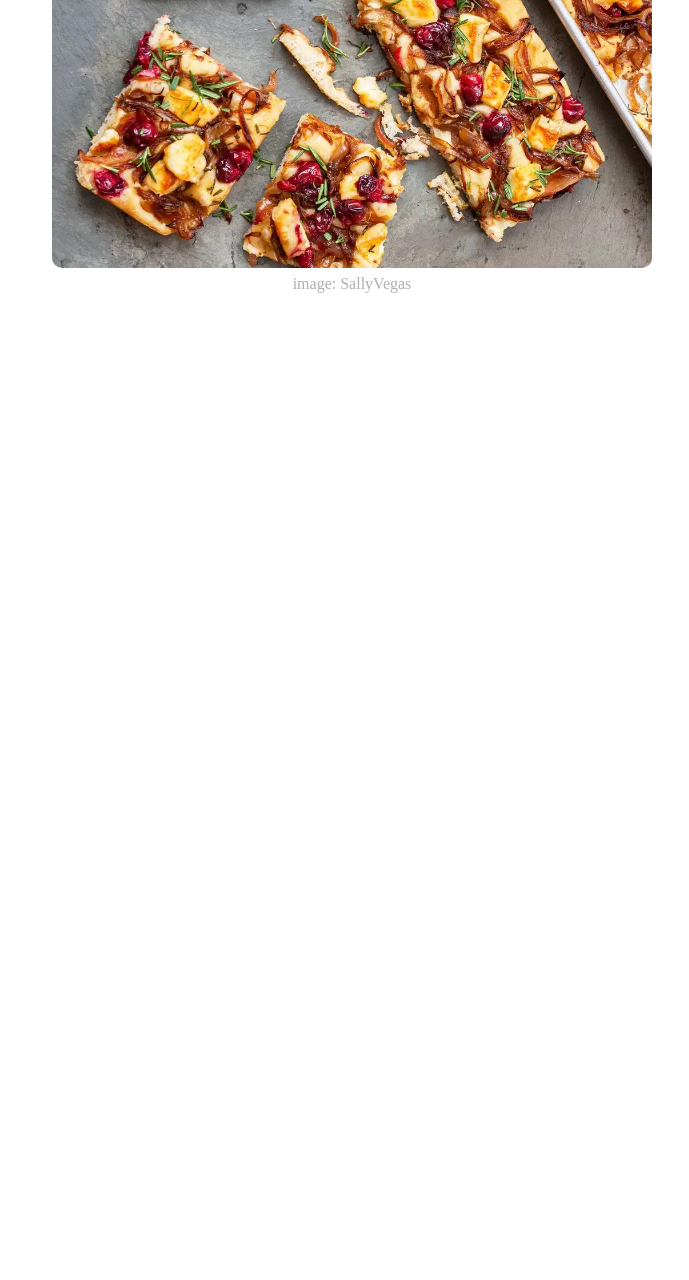
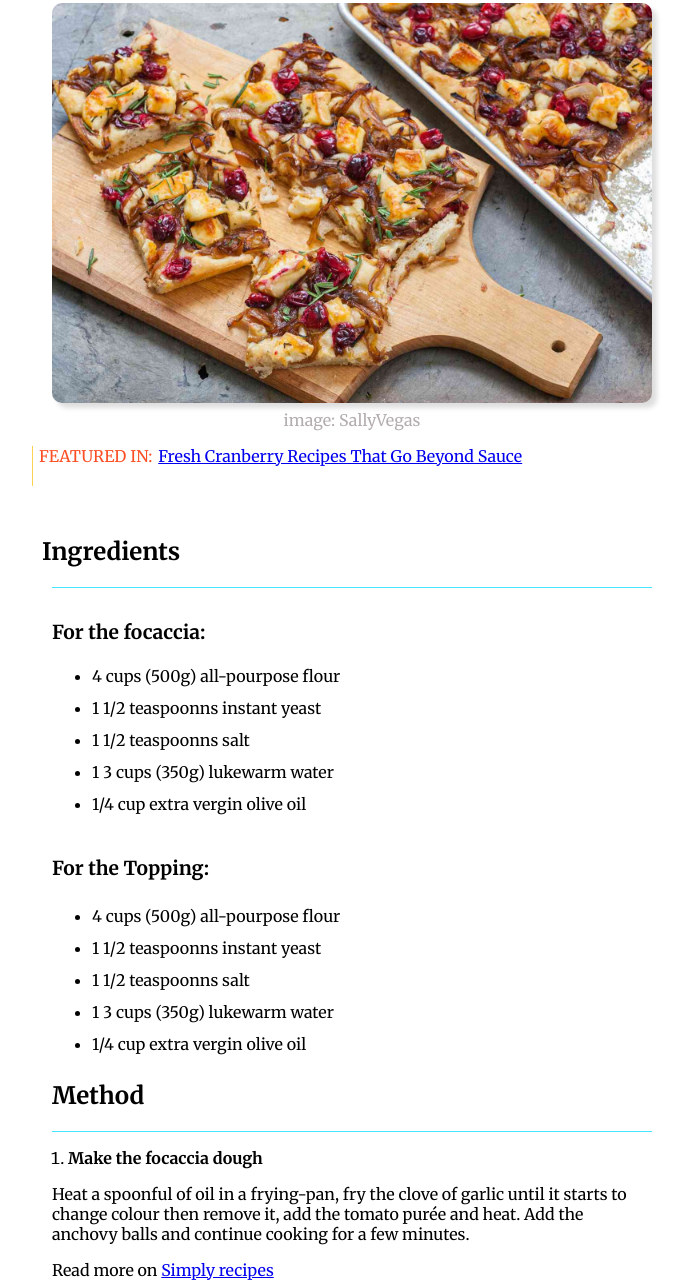
Before and after one commit to valerioman20/Lezione1, a plain HTML site: page index.html in a window 1280 px wide. Shown: the part 396-1676 px from the top of the page, without its empty margins (288-977 px from the left). Before the commit the page ends 800 px from the top, so only its background shows below. Drawn offline with Linux system fonts and the light colour scheme.

Commit message:
I added the css page

```diff
--- a/index.html
+++ b/index.html
@@ -6,52 +6,121 @@
     <meta name="viewport" content="width=device-width, initial-scale=1.0">
     <title>HTML Basic</title>
     <link rel="stylesheet" href="style.css">
+    <!-- Ho caricato ed usato il font quanto più simile a quello del mockup-->
+    <style>
+        @import url('https://fonts.googleapis.com/css2?family=Merriweather:wght@400;700&display=swap');
+    </style>
 
 </head>
 
+
+
 <body>
-    <div id="header">
-        <div class="logo">
-            <img class="logosimply" src="immagini/Simply_Recipes_Logo_-_2021.png" alt="logo">
+
+    <!--Header-->
+    <header>
+        <!--logo-->
+        <img src="immagini/Simply_Recipes_Logo_-_2021.png" alt="Simply Recipes logo" />
+        <!-- Div contenente lo slogan-->
+        <div id="topwrite">
+            <div class="write">
+                <nav>
+                    <span>Part of<span> A SIMPLY FABULOUS THANKSGIVING </span></span>
+                </nav>
             </div>
 
         </div>
-
-    <div id="topwrite">
-        <div class="write">
-            <h1> <span>Part of</span> A SIMPLE FABULOUS THANKSGIVING</h1>
+        <main>
+        <!-- MAIN-->
+        <div id="main1">
+            <div class="title">
+                <h1>Focaccia whit Camelized Onions,
+                    Cranberries, and Brie
+                </h1>
             </div>
 
+
         </div>
-
-    <div id="main1">
-        <div class="title">
-            <h1> Focaccia whit Camelized Onions,
-                Cranberries, and Brie
-            </h1>
+        </div>
+        <div class="p-image"> <!-- ?Per spostare questo p verso il centro ho usato
+                             padding left vedi css-->
             <p>Wow yout taste buds whit this festive focaccia appetizer topped whith
                 sweet caramelized onions, tart cranberries, and creamie brie. it will
                 become your new favorite holiday strater
             </p>
         </div>
-
-    <img class="centrale" src="immagini/centrale.jpg" alt="focaccia">
+    </header>
+     <!--MAIN-->
+    <main>
+        <img class="centrale" src="immagini/centrale2.jpg" alt="focaccia">
 
 
         <p class="description-image">image: SallyVegas</p>
 
         </div>
 
-
-    <div id="ingredients">
+        <div class="featured">
+            <span>FEATURED IN:</span>
+            <span><a href="link">Fresh Cranberry Recipes That Go Beyond Sauce</a></span>
 
         </div>
 
-    <div id="metods">
+        <div id="ingredients">
+            <h2>Ingredients</h2>
+
+
+        </div>
+        <!--Ho creato un div con il solo bordo superiore da 600px x 600px e all'interno ho creato delle liste-->
+        <div id="list1">
+            <h5 class="focaccia">For the focaccia:</h5>
+            <div class="list-ingr">
+                <ul>
+                    <li>4 cups (500g) all-pourpose flour</li>
+                    <li>1 1/2 teaspoonns instant yeast</li>
+                    <li>1 1/2 teaspoonns salt</li>
+                    <li>1 3 cups (350g) lukewarm water</li>
+                    <li>1/4 cup extra vergin olive oil</li>
+                </ul>
+                <h5 class="topping">For the Topping:</h5>
+
+                <div class="list-topping">
+                    <ul>
+                        <li>4 cups (500g) all-pourpose flour</li>
+                        <li>1 1/2 teaspoonns instant yeast</li>
+                        <li>1 1/2 teaspoonns salt</li>
+                        <li>1 3 cups (350g) lukewarm water</li>
+                        <li>1/4 cup extra vergin olive oil</li>
+                    </ul>
 
                 </div>
 
-    <div id="footer">
+            </div>
+
+
+            <div id="method">
+                <h2>Method</h2>
+                <div id="list2">
+                    <!--Qui ho creato una lista ordinata di un solo punto-->
+                    <ol class="orderlist">
+                        <li> <b>Make the focaccia dough</b></li>
+                    </ol>
+                    <p>Heat a spoonful of oil in a frying-pan, fry the clove of garlic until it starts to change colour
+                        then
+                        remove it, add the tomato purée and heat. Add the anchovy balls and continue cooking for a few
+                        minutes.
+                    </p>
+                    <footer>
+                        <p>Read more on <a href="lik">Simply recipes</a></p>
+                    </footer>
+                </main>
+
+                </div>
+
+
+            </div>
+
+        </div>
+
 
         </div>
 
--- a/style.css
+++ b/style.css
@@ -1,47 +1,161 @@
-.logosimply {
-    width: 150px;
+body {
+    text-align: center;
+    font-family: 'Merriweather', serif;
+    margin: 0;
 
 }
 
-.logo {
-    text-align: center;
-
+header img {
+    width: 200px;
+    margin: 20px 0;
 }
 
+
 .write {
-    text-align: center;
-    color: #095757;
-    font-size: xx-small;
+
+    background-color: #fefbf1;
+    border-top: 1px solid #ffd977;
+    padding: 15px 0;
+    color: #004d4d;
+    font-size: 0.8rem;
+    margin-bottom: 4rem;
+}
+
+nav span span {
+    font-weight: bold;
+    text-transform: uppercase;
+}
 
 
-}
+
+
 
 #topwrite {
     margin: 16px;
-    background-color: rgba(245, 228, 144, 0.264);
+    background-color: rgba(245, 228, 144, 0.096);
     height: 50px;
     border-top: 1px solid rgb(252, 210, 84)
 }
 
 
 .title {
+
     text-align: center;
+    width: 500px;
+    display: inline-block;
+    color: rgb(32, 31, 31);
 
 }
 
 #main1 {
+
     text-align: center;
 
 }
 
 
 .centrale {
- width: 600px;
- border-radius: 10px 10px 10px 10px;
- box-shadow: #095757;
+    width: 600px;
+    border-radius: 10px 10px 10px 10px;
+    box-shadow: 5px 5px 5px #dedede;
+
 }
 
 .description-image {
     color: rgb(179, 173, 173);
     margin: 3px;
-   }
+
+}
+
+.p-image {
+    width: 600px;
+    padding-left: 324px;
+}
+
+
+.featured {
+    display: flex;
+    margin: 16px;
+    height: 40px;
+    margin-left: 320px;
+    border-left: 1px solid rgb(252, 210, 84)
+
+}
+
+.featured span {
+    color: rgb(251, 78, 35);
+    margin-left: 6px
+
+
+}
+
+
+
+
+.second-featured {
+    padding-right: 750px;
+
+
+}
+
+#ingredients {
+    text-align: left;
+    padding-left: 330px;
+    margin-top: 50px;
+
+}
+
+#list1 {
+    width: 600px;
+    height: 600px;
+    margin-right: auto;
+    margin-left: auto;
+    border-top: 1px solid rgb(68, 231, 252)
+}
+
+.focaccia {
+    display: flex;
+    font-size: larger;
+    margin-bottom: 0;
+
+
+}
+
+.list-ingr {
+    text-align: left;
+    line-height: 2em;
+
+
+}
+
+.topping {
+    display: flex;
+    font-size: larger;
+    margin-bottom: 0;
+
+
+}
+
+.list-topping {
+    text-align: left;
+    line-height: 2em;
+
+
+}
+
+#method {
+    text-align: left;
+}
+
+
+#list2 {
+    width: 600px;
+
+    margin-right: auto;
+    margin-left: auto;
+    border-top: 1px solid rgb(68, 231, 252)
+}
+
+.orderlist {
+    padding-left: 1em;
+}
```
Also changed, not shown: immagini/__opt__aboutcom__coeus__resources__content_migration__simply_recipes__uploads__2020__12__Cranberry-Brie-Onion-Focaccia-LEAD-4-616c900337a44d82b82fe04845ba8c2b.webp (added), immagini/centrale2.jpg (added). Lines whose indentation alone changed are shown as unchanged.
